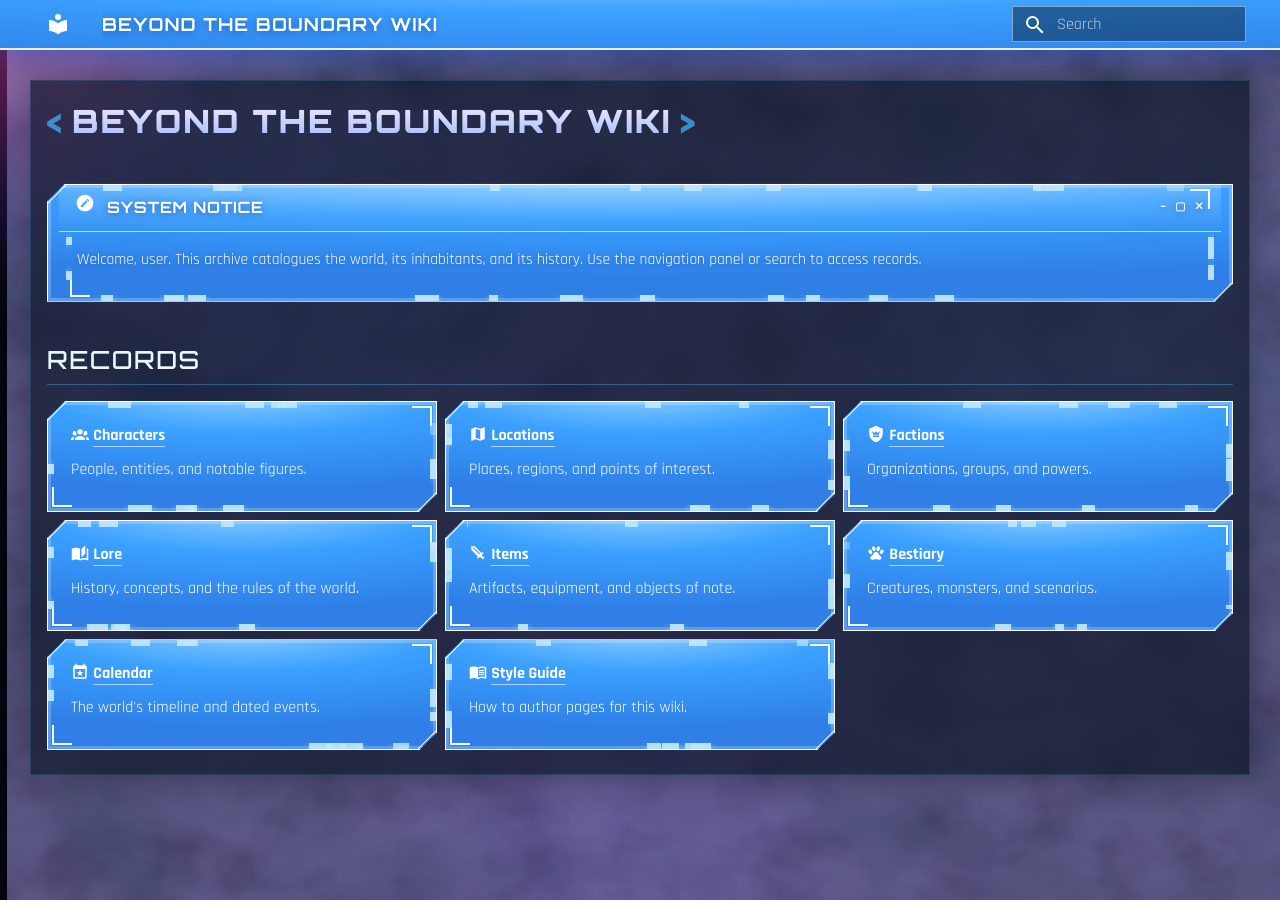
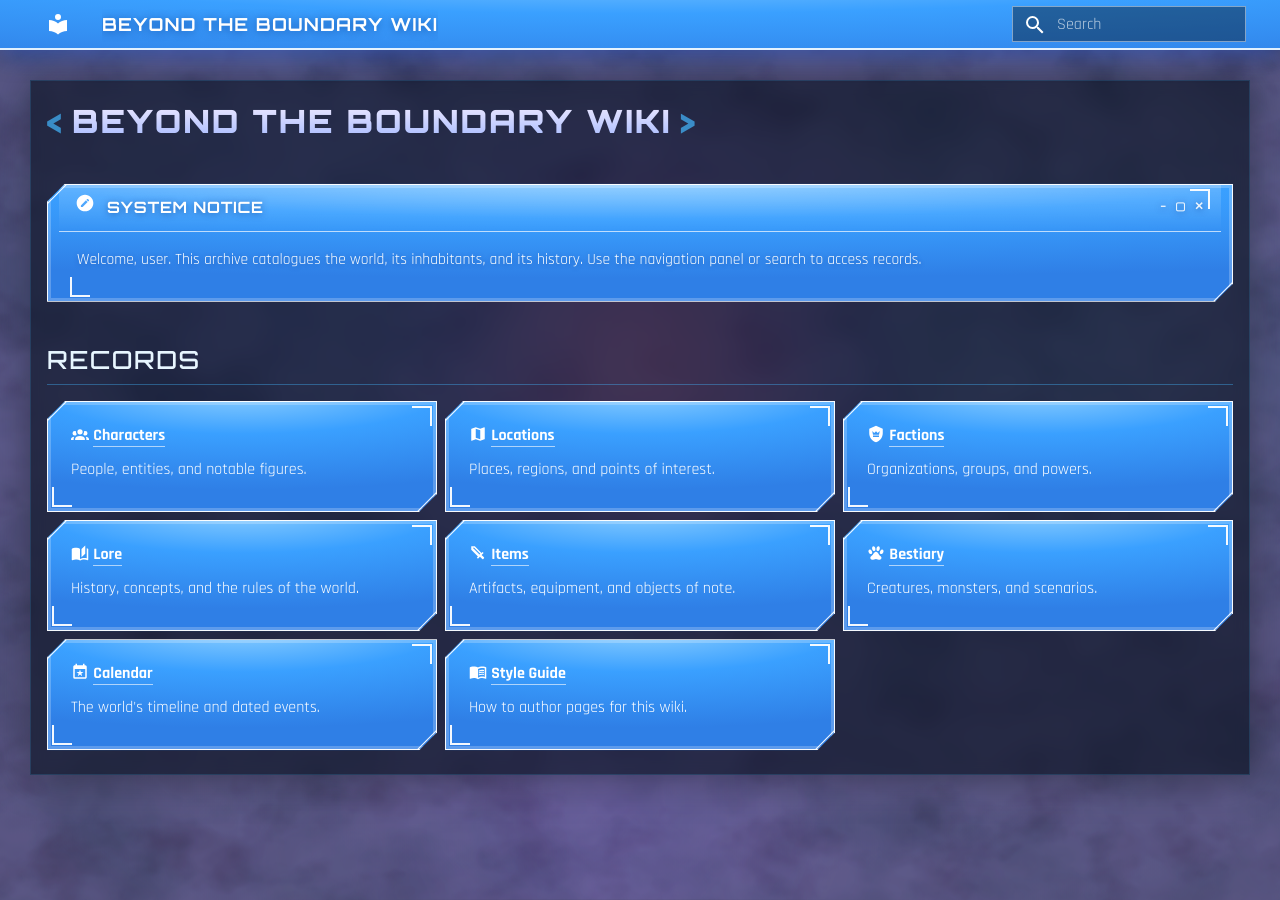
Before and after one commit to ArkaneXIV/Beyond-the-Boundary-Wiki, an MkDocs documentation site: the page built from docs/index.md, in a window 1280 px wide. Built offline with MkDocs 1.6.1 and Material for MkDocs 9.7.7, drawn with Linux system fonts in a browser that asks for light colours.

Commit message:
Remove edge digitization effect

```diff
--- a/docs/assets/javascripts/nebula.js
+++ b/docs/assets/javascripts/nebula.js
@@ -95,25 +95,6 @@
         br.className = "sw-br " + pos;
         el.appendChild(br);
       });
-
-      var w = el.offsetWidth || 300, h = el.offsetHeight || 120;
-      // strips are inset 22px each end (see CSS); scale count to usable length
-      var usableW = Math.max(40, w - 44), usableH = Math.max(40, h - 44);
-      ["l", "r", "t", "b"].forEach(function (side) {
-        var digi = document.createElement("span");
-        digi.className = "sw-digi " + side;
-        if (!reduce) {
-          var horiz = side === "t" || side === "b";
-          var count = horiz ? Math.max(4, Math.round(usableW / 90)) : Math.max(2, Math.round(usableH / 70));
-          for (var i = 0; i < count; i++) {
-            var bar = document.createElement("i");
-            bar.style[horiz ? "width" : "height"] = (8 + Math.random() * 16) + "px";
-            bar.style.animationDelay = (-Math.random() * 3.6) + "s";
-            digi.appendChild(bar);
-          }
-        }
-        el.appendChild(digi);
-      });
     });
   }
 
--- a/docs/assets/stylesheets/system.css
+++ b/docs/assets/stylesheets/system.css
@@ -227,23 +227,7 @@
 .sw-br { position: absolute; z-index: 4; width: 20px; height: 20px; border: 2px solid rgba(255,255,255,.95); pointer-events: none; }
 .sw-br.tr { top: 5px; right: 5px; border-left: 0; border-bottom: 0; }
 .sw-br.bl { bottom: 5px; left: 5px; border-right: 0; border-top: 0; }
-/* Edge digitization: glitchy marching bars on ALL FOUR edges, fully inside
-   (no clipping). Bar count scales with each edge's length (set in JS), so
-   wide panels get a dense top/bottom run and tall panels dense sides. */
-.sw-digi { position: absolute; z-index: 4; overflow: hidden; pointer-events: none; }
-.sw-digi i { position: absolute; background: rgba(190,230,255,.95); box-shadow: 0 0 8px rgba(120,200,255,.85); }
-/* Strips are inset 22px from each corner so the corner brackets / cut-corner
-   outlines own the corners and the bars never collide or gap at them. */
-/* vertical edges */
-.sw-digi.l, .sw-digi.r { top: 22px; bottom: 22px; width: 6px; }
-.sw-digi.l { left: 1px; } .sw-digi.r { right: 1px; }
-.sw-digi.l i, .sw-digi.r i { left: 0; width: 6px; animation: sw-march-v 3.6s linear infinite; }
-/* horizontal edges */
-.sw-digi.t, .sw-digi.b { left: 22px; right: 22px; height: 6px; }
-.sw-digi.t { top: 1px; } .sw-digi.b { bottom: 1px; }
-.sw-digi.t i, .sw-digi.b i { top: 0; height: 6px; animation: sw-march-h 3.6s linear infinite; }
-@keyframes sw-march-v { 0%{top:-12%;opacity:0} 10%{opacity:1} 90%{opacity:1} 100%{top:104%;opacity:0} }
-@keyframes sw-march-h { 0%{left:-12%;opacity:0} 10%{opacity:1} 90%{opacity:1} 100%{left:104%;opacity:0} }
+/* (edge digitization removed — exploring alternative glitch effects) */
 
 /* bright-window title bar */
 .md-typeset .admonition.system > .admonition-title, .md-typeset .admonition.profile > .admonition-title,
@@ -378,7 +362,7 @@
    Reduced motion
    ===================================================================== */
 @media (prefers-reduced-motion: reduce) {
-  .neb .blob, .neb .smoke, .sw-digi i,
+  .neb .blob, .neb .smoke,
   .md-typeset .admonition.system, .md-typeset .admonition.profile, .md-typeset .admonition.scenario,
   .md-typeset .admonition.reward, .md-typeset .admonition.penalty, .md-typeset .grid.cards > ul > li {
     animation: none !important;
```
